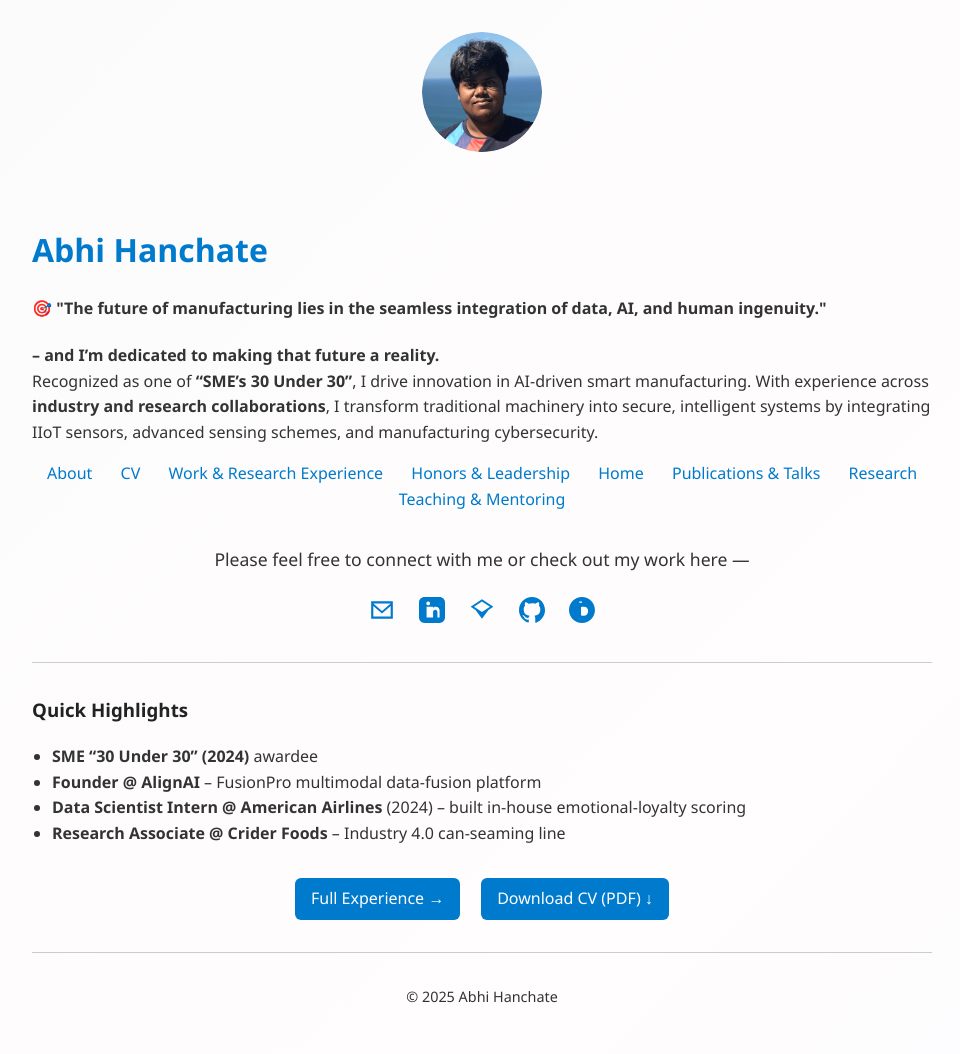
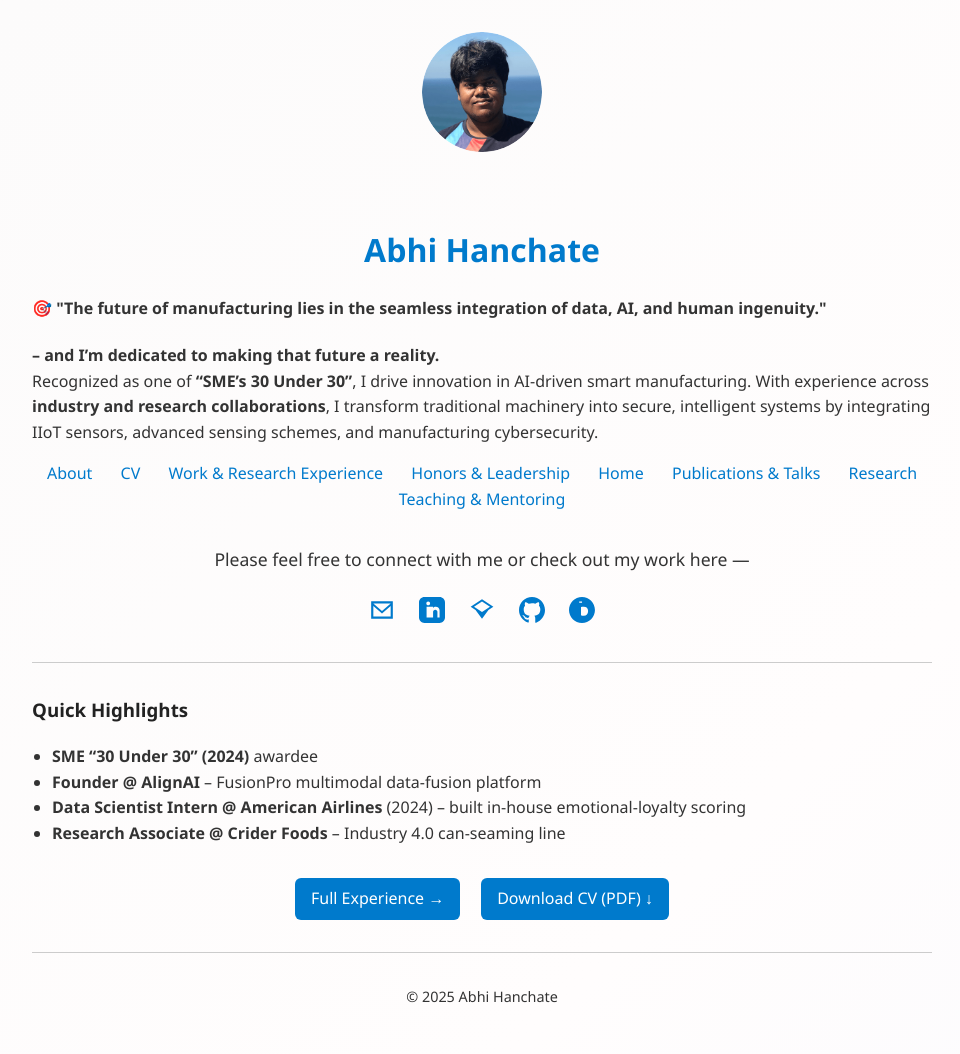
Before and after one commit to abhishekhanchate/abhishekhanchate.github.io, a Jekyll site: the page built from index.md, in a window 1280 px wide. Shown: the whole page, without its empty margins (158-1118 px from the left). Built offline with Jekyll 4.4.1, drawn with Linux system fonts in a browser that asks for light colours.

Commit message:
Update default.html

```diff
--- a/_layouts/default.html
+++ b/_layouts/default.html
@@ -2,22 +2,32 @@
 <html lang="en">
   <head>
     <meta charset="utf-8" />
+    <meta name="viewport" content="width=device-width, initial-scale=1" />
     <title>{{ page.title }} | {{ site.title }}</title>
-    <link rel="stylesheet" href="{{ "/assets/css/custom.css" | relative_url }}">
+
+    <!-- Link to your custom CSS with cache busting -->
+    <link rel="stylesheet" href="{{ '/assets/css/custom.css' | relative_url }}?v={{ site.time | date: '%s' }}">
+
     {% include head-custom.html %}
   </head>
+
   <body>
+    <!-- Profile Image -->
     {% if site.logo %}
       <div style="text-align: center;">
         <img src="{{ site.logo }}" alt="Profile photo" style="width: 120px; border-radius: 50%; margin-bottom: 1rem;">
       </div>
     {% endif %}
 
+    <!-- Header Title & Tagline -->
     <header>
-      <h1><a href="{{ "/" | relative_url }}">{{ site.title }}</a></h1>
-      <p>{{ site.description }}</p>
+      <h1 style="text-align: center;">
+        <a href="{{ "/" | relative_url }}">{{ site.title }}</a>
+      </h1>
+      <p style="text-align: center;">{{ site.description }}</p>
     </header>
 
+    <!-- Navigation -->
     <nav>
       {% for page in site.pages %}
         {% if page.title %}
@@ -26,13 +36,17 @@
       {% endfor %}
     </nav>
 
+    <!-- Main Content -->
     <main>
       {{ content }}
     </main>
 
+    <!-- Footer -->
     <footer>
       <hr>
-      <p style="text-align:center; font-size: 0.9rem;">© {{ site.time | date: '%Y' }} {{ site.title }}</p>
+      <p style="text-align:center; font-size: 0.9rem;">
+        © {{ site.time | date: '%Y' }} {{ site.title }}
+      </p>
     </footer>
   </body>
 </html>
```
